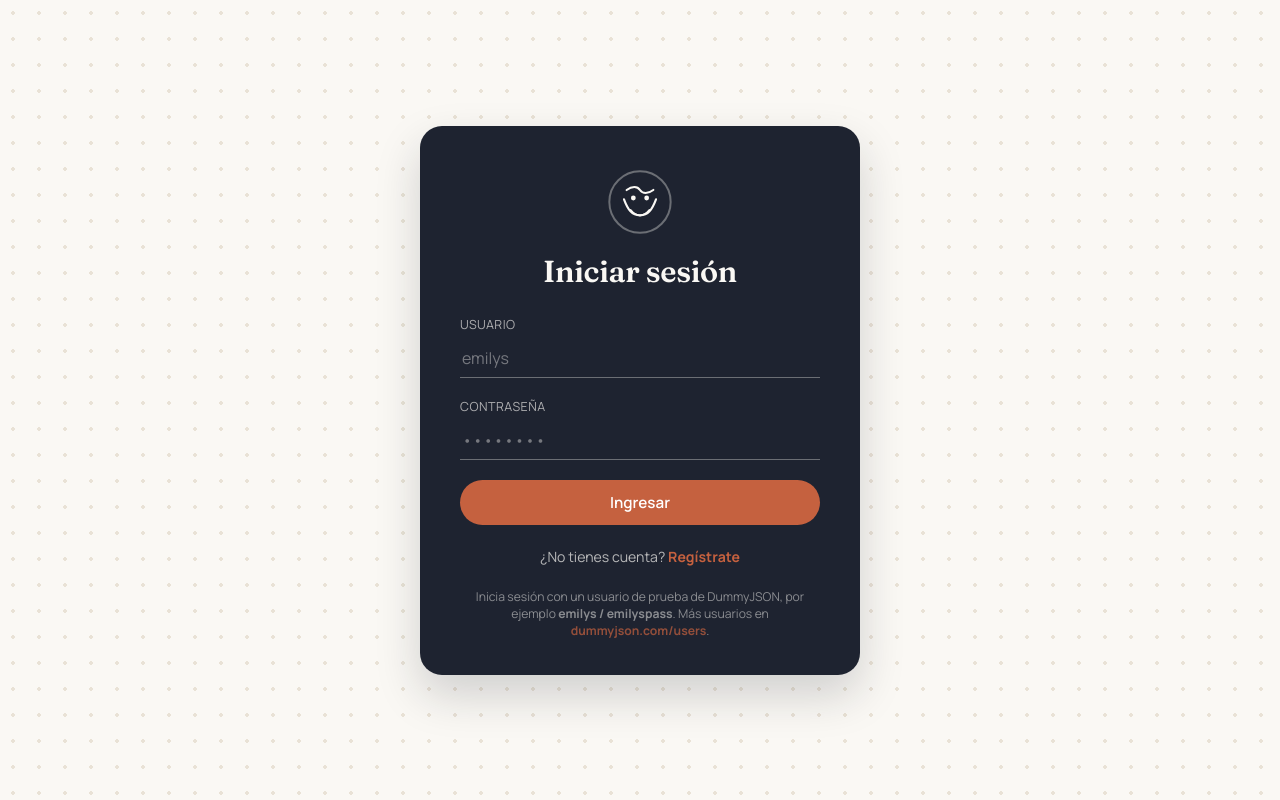
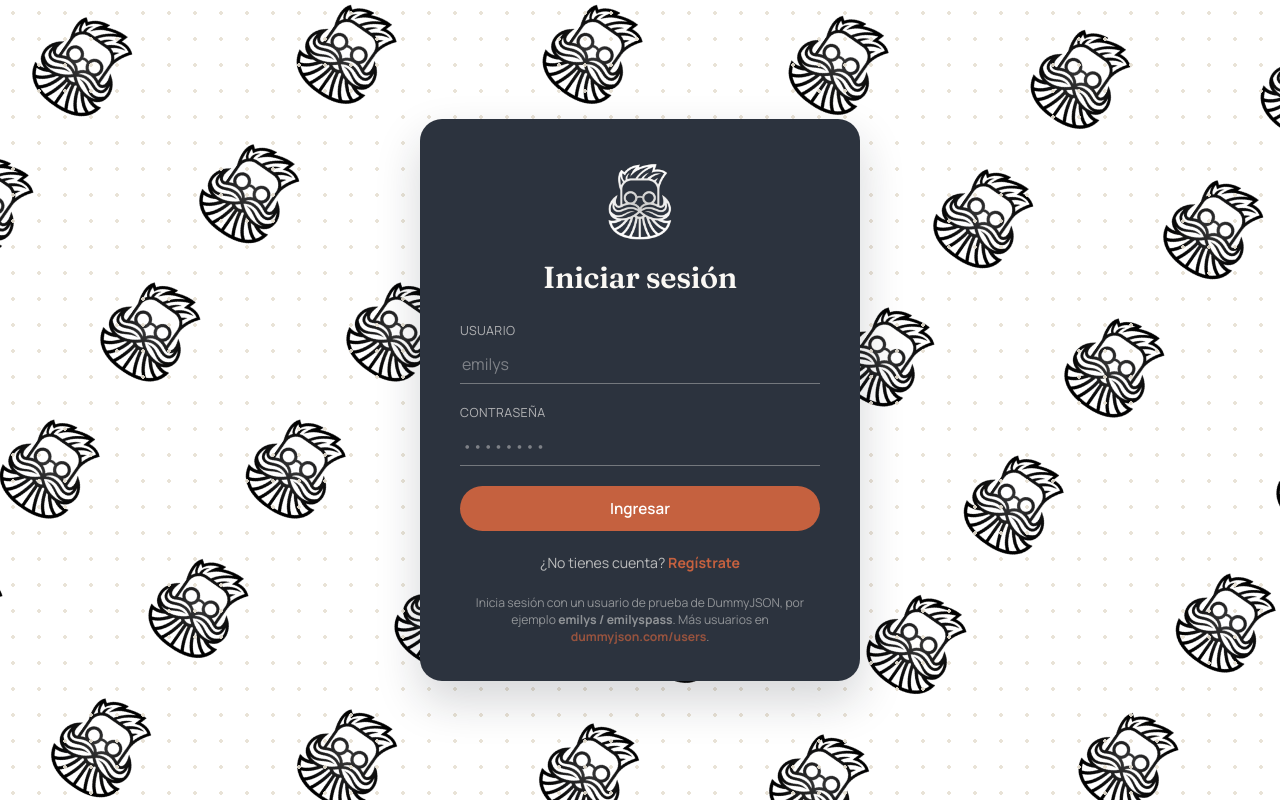
Before and after one commit to DanielCB-T/sistema-barberia, a React (Vite) app: page / in a window 1280 px wide. Built offline with nearby package versions, Linux system fonts and the light colour scheme.

Commit message:
cambio de logo y color

```diff
--- a/src/components/Logo.jsx
+++ b/src/components/Logo.jsx
@@ -7,36 +7,7 @@
 
 function Logo({ size = 40 }) {
   return (
-    <svg
-      width={size}
-      height={size}
-      viewBox="0 0 48 48"
-      fill="none"
-      xmlns="http://www.w3.org/2000/svg"
-      aria-label="Logo de la barbería"
-    >
-      <circle cx="24" cy="24" r="23" stroke="currentColor" strokeWidth="1.5" opacity="0.35" />
-      <path
-        d="M14 15c4-3 8-3 10 0s6 3 10 0"
-        stroke="currentColor"
-        strokeWidth="1.6"
-        strokeLinecap="round"
-      />
-      <path
-        d="M12 22c3 8 6 12 12 12s9-4 12-12"
-        stroke="currentColor"
-        strokeWidth="1.6"
-        strokeLinecap="round"
-      />
-      <circle cx="19" cy="21" r="1.8" fill="currentColor" />
-      <circle cx="29" cy="21" r="1.8" fill="currentColor" />
-      <path
-        d="M17 30c2 2.5 4.5 4 7 4s5-1.5 7-4"
-        stroke="currentColor"
-        strokeWidth="1.4"
-        strokeLinecap="round"
-      />
-    </svg>
+    <img src="/barbonSinFondoBlanco.png" alt="Logo barberia" style= {{ width: size, height: size + (size/5) }} />
   );
 }
 
--- a/src/index.css
+++ b/src/index.css
@@ -6,12 +6,12 @@
 
 :root {
   --navy-950: #171b26;
-  --navy-900: #1e2330;
-  --navy-800: #262c3d;
+  --navy-900: #2C333E;
+  --navy-800: #2C333E;
   --navy-700: #323a4f;
   --navy-600: #4a5470;
   --bone-50: #faf8f4;
-  --bone-100: #f3efe7;
+  --bone-100: #f9f8f5;
   --bone-200: #e7e0d3;
   --rust-500: #c5613f;
   --rust-600: #a94f31;
@@ -256,7 +256,7 @@ input, select, textarea {
   display: flex;
   align-items: center;
   justify-content: center;
-  background: var(--bone-50);
+  background: url('/fondoLogin.png') no-repeat center center fixed;
   position: relative;
   overflow: hidden;
   padding: 24px;
```
